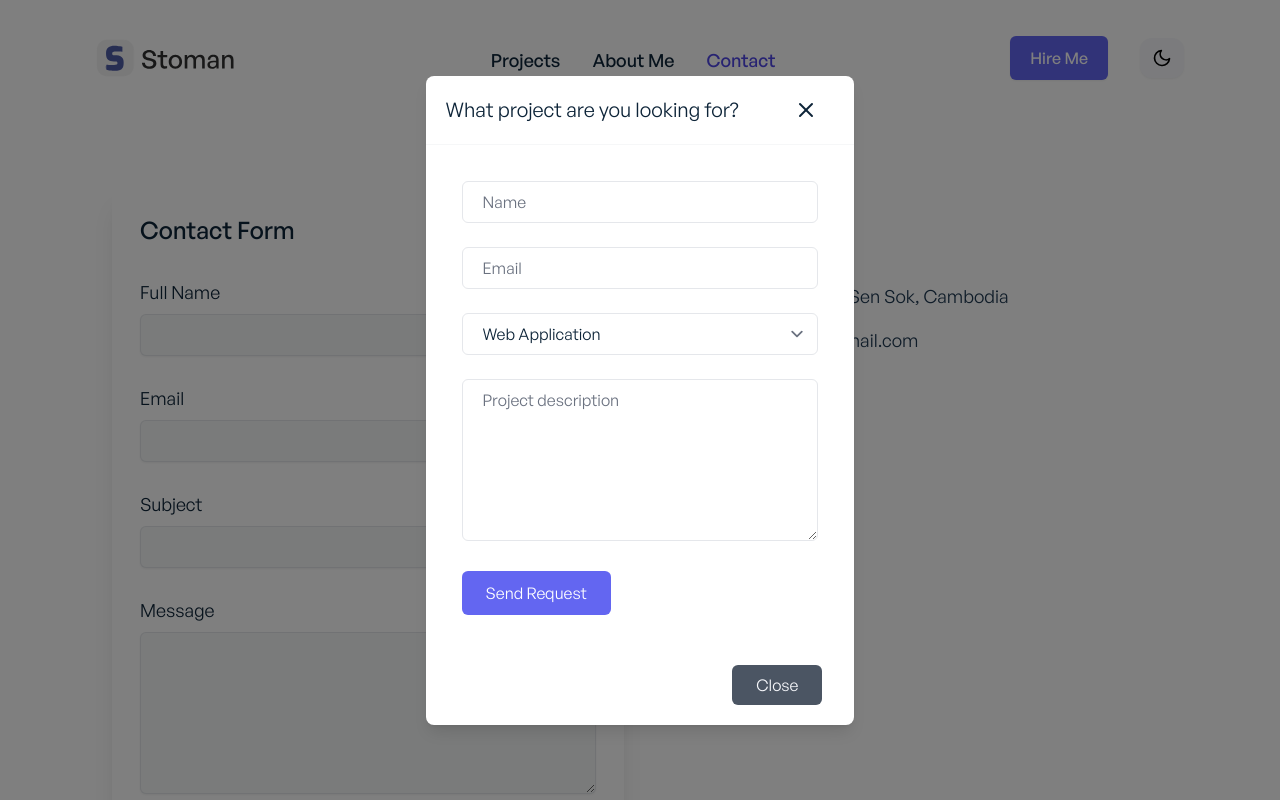
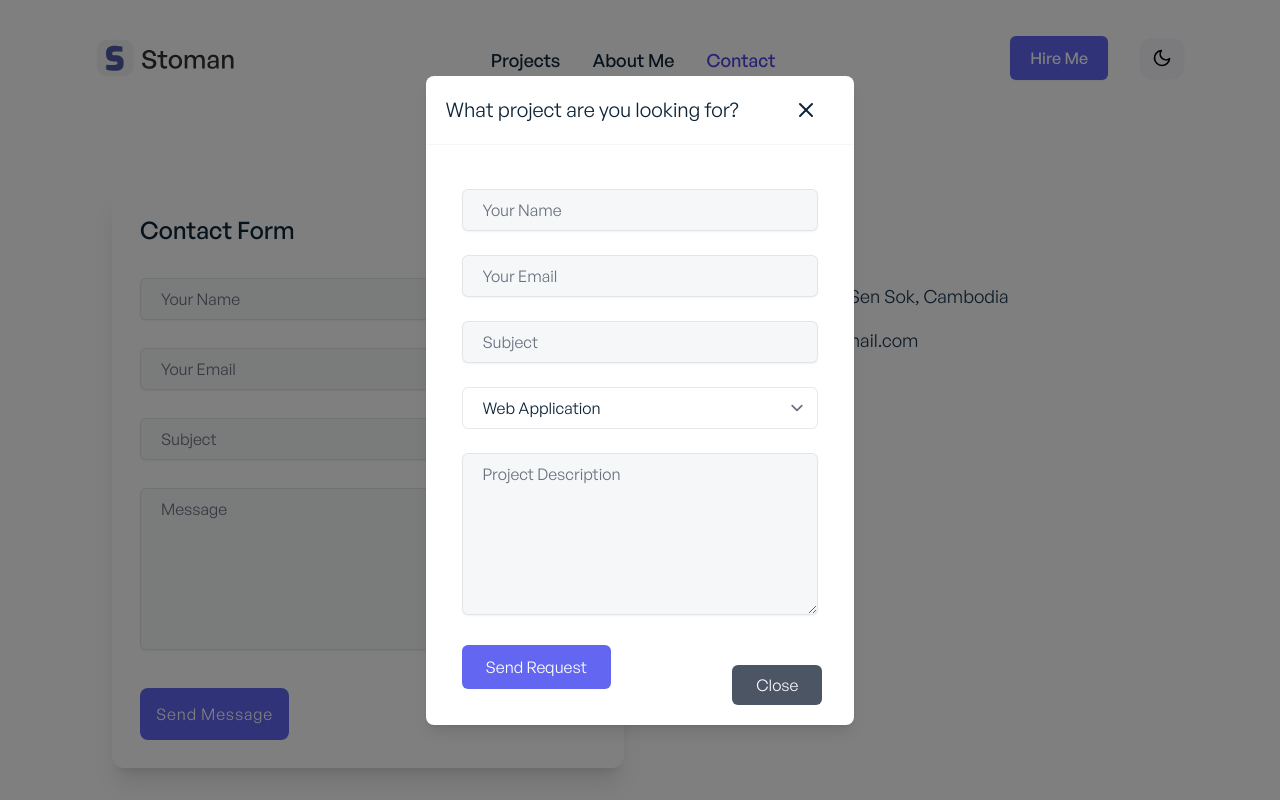
Before and after one commit to TruongKhanh23/portfolio_sample, a Vue app: page /contact in a window 1280 px wide. Both pictures are taken after a click on the button "Hire Me". Shown: the top 800 px of the page. Built offline with nearby package versions, Linux system fonts and the light colour scheme; what vue-backtotop would draw is missing.

Commit message:
TNK-PS-011: Configure to Vue 3 - HireMeModal, AppHeaderLinks, Enhance CFormField

```diff
--- a/src/components/HireMeModal.vue
+++ b/src/components/HireMeModal.vue
@@ -1,22 +1,3 @@
-<script>
-import feather from 'feather-icons';
-import Button from './reusable/Button.vue';
-export default {
-	props: ['showModal', 'modal', 'categories'],
-	components: { Button },
-	data() {
-		return {};
-	},
-	mounted() {
-		feather.replace();
-	},
-	updated() {
-		feather.replace();
-	},
-	methods: {},
-};
-</script>
-
 <template>
   <transition name="fade">
     <div v-show="modal" class="font-general-regular fixed inset-0 z-30">
@@ -27,24 +8,17 @@ export default {
         class="bg-filter bg-black bg-opacity-50 fixed inset-0 w-full h-full z-20"
       ></div>
       <!-- Modal content -->
-			<main
-				class="flex flex-col items-center justify-center h-full w-full"
-			>
+      <main class="flex flex-col items-center justify-center h-full w-full">
         <transition name="fade-up-down">
-					<div
-						v-show="modal"
-						class="modal-wrapper flex items-center z-30"
-					>
+          <div v-show="modal" class="modal-wrapper flex items-center z-30">
             <div
               class="modal max-w-md mx-5 xl:max-w-xl lg:max-w-xl md:max-w-xl bg-secondary-light dark:bg-primary-dark max-h-screen shadow-lg flex-row rounded-lg relative"
             >
               <div
                 class="modal-header flex justify-between gap-10 p-5 border-b border-ternary-light dark:border-ternary-dark"
               >
-								<h5
-									class=" text-primary-dark dark:text-primary-light text-xl"
-								>
-									What project are you looking for?
+                <h5 class="text-primary-dark dark:text-primary-light text-xl">
+                  {{ title }}
                 </h5>
                 <button
                   class="px-4 text-primary-dark dark:text-primary-light"
@@ -55,70 +29,25 @@ export default {
               </div>
               <div class="modal-body p-5 w-full h-full">
                 <form class="max-w-xl m-4 text-left">
-									<div class="mt-0">
-										<input
-											class="w-full px-5 py-2 border-1 border-gray-200 dark:border-secondary-dark rounded-md text-md bg-secondary-light dark:bg-ternary-dark text-primary-dark dark:text-ternary-light"
-											id="name"
-											name="name"
-											type="text"
-											required=""
-											placeholder="Name"
-											aria-label="Name"
+                  <template v-for="field in fields" :key="field.id">
+                    <div class="mt-6">
+                      <CFormField
+                        :id="field.id"
+                        :name="field.name"
+                        :required="field.required"
+                        :placeholder="field.placeholder"
+                        :ariaLabel="field.ariaLabel"
+                        :label="field.label"
+                        :inputType="field.inputType"
+                        :options="field.options"
                       />
                     </div>
-									<div class="mt-6">
-										<input
-											class="w-full px-5 py-2 border-1 border-gray-200 dark:border-secondary-dark rounded-md text-md bg-secondary-light dark:bg-ternary-dark text-primary-dark dark:text-ternary-light"
-											id="email"
-											name="email"
-											type="text"
-											required=""
-											placeholder="Email"
-											aria-label="Email"
-										/>
-									</div>
-									<div class="mt-6">
-										<select
-											class="w-full px-5 py-2 border-1 border-gray-200 dark:border-secondary-dark rounded-md text-md bg-secondary-light dark:bg-ternary-dark text-primary-dark dark:text-ternary-light"
-											id="subject"
-											name="subject"
-											type="text"
-											required=""
-											aria-label="Project Category"
-										>
-											<option
-												v-for="category in categories"
-												:key="category.id"
-												:value="category.value"
-												>{{ category.name }}</option
-											>
-										</select>
-									</div>
-
-									<div class="mt-6">
-										<textarea
-											class="w-full px-5 py-2 border-1 border-gray-200 dark:border-secondary-dark rounded-md text-md bg-secondary-light dark:bg-ternary-dark text-primary-dark dark:text-ternary-light"
-											id="message"
-											name="message"
-											cols="14"
-											rows="6"
-											aria-label="Details"
-											placeholder="Project description"
-										></textarea>
-									</div>
+                  </template>
 
                   <div class="mt-6 pb-4 sm:pb-1">
                     <Button
                       title="Send Request"
-											class="px-4
-											sm:px-6
-											py-2
-											sm:py-2.5
-											text-white
-											bg-indigo-500
-											hover:bg-indigo-600
-											rounded-md
-											focus:ring-1 focus:ring-indigo-900 duration-500"
+                      class="px-4 sm:px-6 py-2 sm:py-2.5 text-white bg-indigo-500 hover:bg-indigo-600 rounded-md focus:ring-1 focus:ring-indigo-900 duration-500"
                       type="submit"
                       aria-label="Submit Request"
                     />
@@ -130,11 +59,7 @@ export default {
               >
                 <Button
                   title="Close"
-									class=" px-4
-									sm:px-6
-									py-2 bg-gray-600 text-primary-light hover:bg-ternary-dark dark:bg-gray-200 dark:text-secondary-dark dark:hover:bg-primary-light
-									rounded-md
-									focus:ring-1 focus:ring-indigo-900 duration-500"
+                  class="px-4 sm:px-6 py-2 bg-gray-600 text-primary-light hover:bg-ternary-dark dark:bg-gray-200 dark:text-secondary-dark dark:hover:bg-primary-light rounded-md focus:ring-1 focus:ring-indigo-900 duration-500"
                   @click="showModal()"
                   aria-label="Close Modal"
                 />
@@ -146,6 +71,86 @@ export default {
     </div>
   </transition>
 </template>
+
+<script setup>
+import feather from "feather-icons";
+import Button from "./reusable/Button.vue";
+import { defineProps, onMounted, onUpdated } from "vue";
+import CFormField from "@/components/shared/CFormField";
+
+const props = defineProps({
+  showModal: {
+    type: Function,
+    default: () => () => {},
+  },
+  modal: {
+    type: Boolean,
+    default: false,
+  },
+  categories: {
+    type: Array,
+    default: () => [],
+  },
+});
+
+const title = "What project are you looking for?";
+
+const fields = [
+  {
+    id: "name",
+    label: "Full Name",
+    name: "name",
+    required: "",
+    placeholder: "Your Name",
+    ariaLabel: "Name",
+    inputType: "string",
+  },
+  {
+    id: "email",
+    label: "Email",
+    name: "email",
+    required: "",
+    placeholder: "Your Email",
+    ariaLabel: "Email",
+    inputType: "string",
+  },
+  {
+    id: "subject",
+    label: "Subject",
+    name: "subject",
+    required: "",
+    placeholder: "Subject",
+    ariaLabel: "Subject",
+    inputType: "string",
+  },
+  {
+    id: "projectCategory",
+    label: "Project Category",
+    name: "Project Category",
+    required: "",
+    placeholder: "Project Category",
+    ariaLabel: "Project Category",
+    inputType: "select",
+    options: props.categories,
+  },
+  {
+    id: "projectDescription",
+    label: "Project Description",
+    name: "Project Description",
+    required: "",
+    placeholder: "Project Description",
+    ariaLabel: "Project Description",
+    inputType: "textarea",
+  },
+];
+
+onMounted(() => {
+  feather.replace();
+});
+onUpdated(() => {
+  feather.replace();
+});
+</script>
 
 <style scoped>
 .modal-body {
--- a/src/components/shared/AppHeaderLinks.vue
+++ b/src/components/shared/AppHeaderLinks.vue
@@ -1,33 +1,17 @@
-<script>
-export default {
-	props: ['showModal', 'isOpen'],
-};
-</script>
-
 <template>
   <!-- Header links -->
   <div
     :class="isOpen ? 'block' : 'hidden'"
     class="m-0 sm:ml-4 mt-5 sm:mt-3 sm:flex p-5 sm:p-0 justify-center items-center shadow-lg sm:shadow-none"
   >
+    <template v-for="link in links" :key="link.name">
       <router-link
-			to="/projects"
-			class="font-general-medium block text-left text-lg font-medium text-primary-dark dark:text-ternary-light hover:text-indigo-600 dark:hover:text-indigo-300  sm:mx-4 mb-2 sm:py-2 "
-			aria-label="Projects"
-			>Projects</router-link
+        :to="link.link"
+        class="font-general-medium block text-left text-lg font-medium text-primary-dark dark:text-ternary-light hover:text-indigo-600 dark:hover:text-indigo-300 sm:mx-4 mb-2 sm:py-2"
+        :aria-label="link.name"
+        >{{ link.name }}</router-link
       >
-		<router-link
-			to="/about"
-			class="font-general-medium block text-left text-lg font-medium text-primary-dark dark:text-ternary-light hover:text-indigo-600 dark:hover:text-indigo-300  sm:mx-4 mb-2 sm:py-2 border-t-2 pt-3 sm:pt-2 sm:border-t-0 border-primary-light dark:border-secondary-dark"
-			aria-label="About Me"
-			>About Me</router-link
-		>
-		<router-link
-			to="/contact"
-			class="font-general-medium block text-left text-lg font-medium text-primary-dark dark:text-ternary-light hover:text-indigo-600 dark:hover:text-indigo-300  sm:mx-4 mb-2 sm:py-2 border-t-2 pt-3 sm:pt-2 sm:border-t-0 border-primary-light dark:border-secondary-dark"
-			aria-label="Contact"
-			>Contact</router-link
-		>
+    </template>
     <div
       class="border-t-2 pt-3 sm:pt-0 sm:border-t-0 border-primary-light dark:border-secondary-dark"
     >
@@ -42,4 +26,34 @@ export default {
   </div>
 </template>
 
+<script setup>
+import { defineProps } from "vue";
+
+defineProps({
+  showModal: {
+    type: Function,
+    default: () => () => {},
+  },
+  isOpen: {
+    type: Boolean,
+    default: false,
+  },
+});
+
+const links = [
+  {
+    name: "Projects",
+    link: "/projects",
+  },
+  {
+    name: "About Me",
+    link: "/about",
+  },
+  {
+    name: "Contact",
+    link: "/contact",
+  },
+];
+</script>
+
 <style lang="scss" scoped></style>
--- a/src/components/shared/CFormField.vue
+++ b/src/components/shared/CFormField.vue
@@ -1,11 +1,6 @@
 <template>
-  <div>
-    <label
-      class="block text-lg text-primary-dark dark:text-primary-light mb-2"
-      for="name"
-      >{{ label }}</label
-    >
-    <input v-if="inputType === 'string'"
+  <input
+    v-if="inputType === 'string'"
     class="w-full px-5 py-2 border border-gray-300 dark:border-primary-dark border-opacity-50 text-primary-dark dark:text-secondary-light bg-ternary-light dark:bg-ternary-dark rounded-md shadow-sm text-md"
     :id="id"
     :name="name"
@@ -14,7 +9,8 @@
     :placeholder="placeHolder"
     :aria-label="ariaLabel"
   />
-    <textarea v-else-if="inputType === 'textarea'"
+  <textarea
+    v-else-if="inputType === 'textarea'"
     class="w-full px-5 py-2 border border-gray-300 dark:border-primary-dark border-opacity-50 text-primary-dark dark:text-secondary-light bg-ternary-light dark:bg-ternary-dark rounded-md shadow-sm text-md"
     :id="id"
     :name="name"
@@ -22,7 +18,19 @@
     rows="6"
     :aria-label="ariaLabel"
   ></textarea>
-  </div>
+  <select
+    v-else-if="inputType === 'select'"
+    class="w-full px-5 py-2 border-1 border-gray-200 dark:border-secondary-dark rounded-md text-md bg-secondary-light dark:bg-ternary-dark text-primary-dark dark:text-ternary-light"
+    :id="id"
+    :name="name"
+    type="text"
+    :required="required"
+    :aria-label="ariaLabel"
+  >
+    <option v-for="option in options" :key="option.id" :value="option.value">
+      {{ option.name }}
+    </option>
+  </select>
 </template>
 <script setup>
 import { defineProps } from "vue";
@@ -55,6 +63,10 @@ defineProps({
   inputType: {
     type: String,
     default: "",
-  }
+  },
+  options: {
+    type: Array,
+    default: () => [],
+  },
 });
 </script>
```
Also changed, not shown: src/components/contact/ContactForm.vue (+6 -6 lines), src/components/shared/AppHeader.vue (+6 -6 lines). Lines whose indentation alone changed are shown as unchanged.
